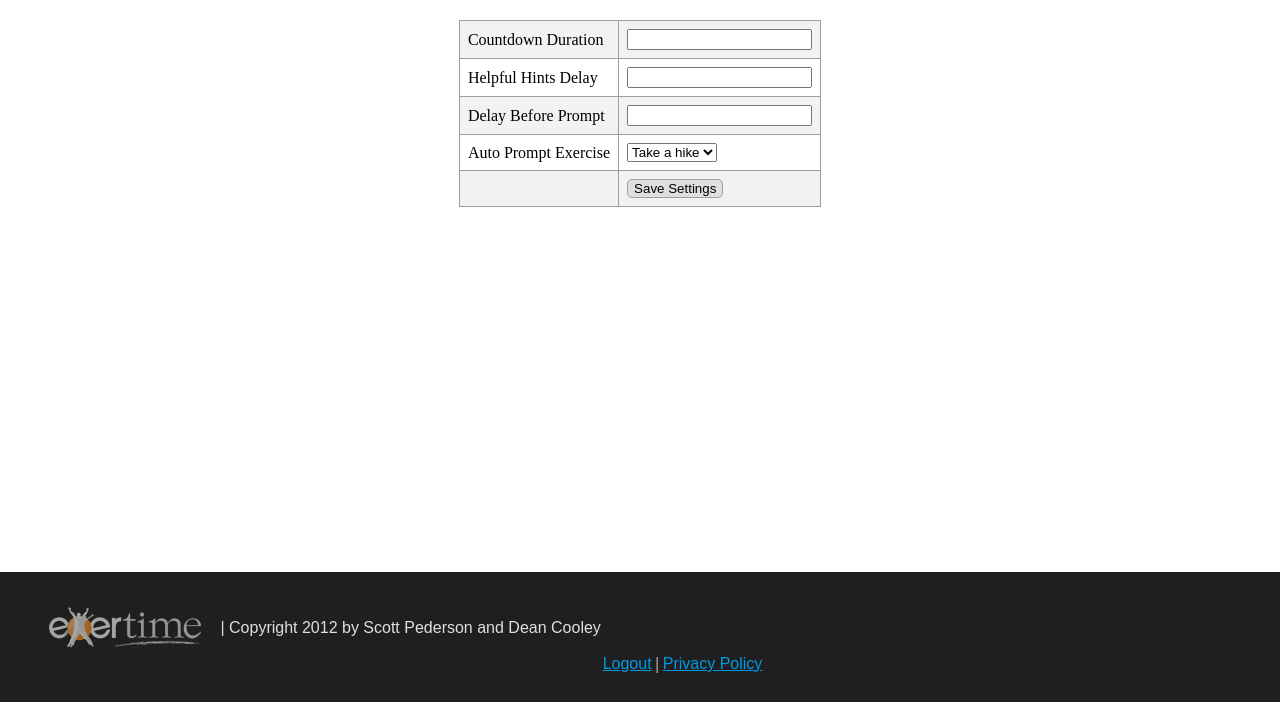
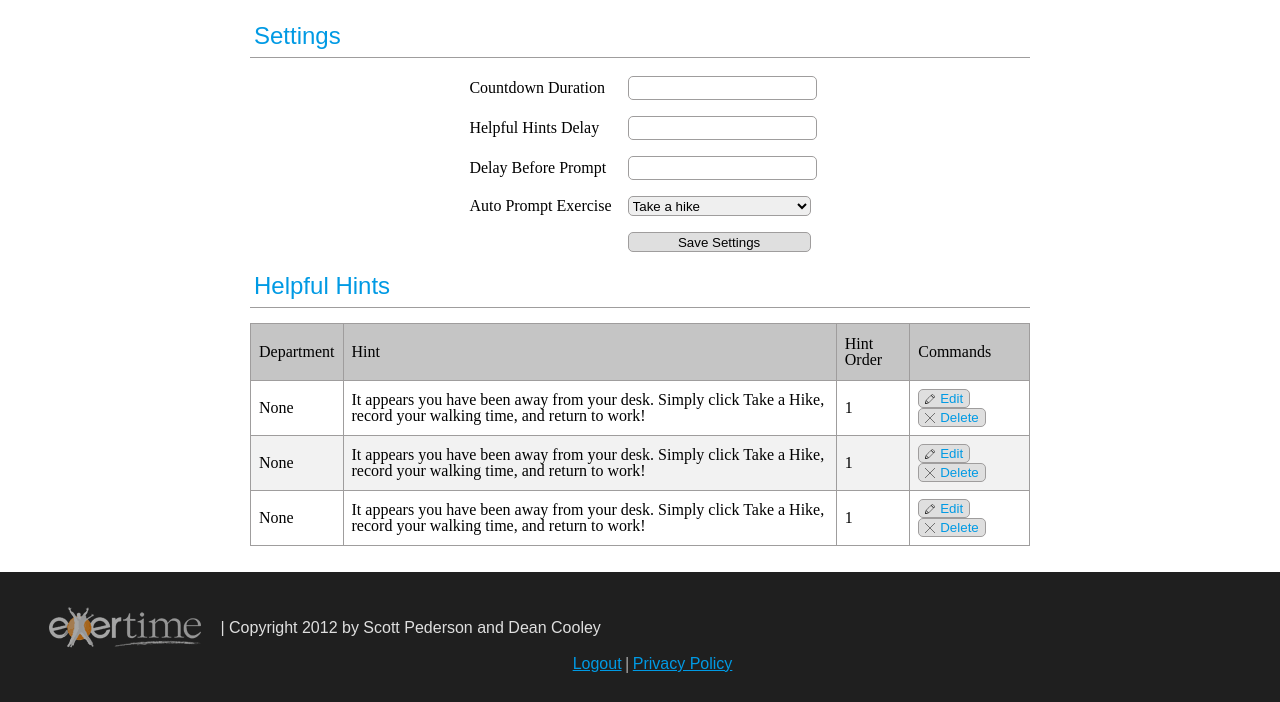
Before and after one commit to Kanokisaragi/exertime-website, a PHP site: page /global.php in a window 1280 px wide. Shown: the part 98-800 px from the top of the page. Run offline with PHP 8.4, Linux system fonts and the light colour scheme.

Commit message:
Form Styling

```diff
--- a/public_html/global.php
+++ b/public_html/global.php
@@ -8,19 +8,22 @@
         <?php include("include/header.php"); ?>
 
         <div class="wrapper">
+            <div class="page-title">
+                <h2>Settings</h2>
+            </div>
             <form method="post">
                     <table class="form">
                         <tr>
                             <td>Countdown Duration</td>
-                            <td><input type="text"/></td>
+                            <td><input type="number"/></td>
                         </tr>
                         <tr>
                             <td>Helpful Hints Delay</td>
-                            <td><input type="text"/></td>
+                            <td><input type="number"/></td>
                         </tr>
                         <tr>
                             <td>Delay Before Prompt</td>
-                            <td><input type="text"/></td>
+                            <td><input type="number"/></td>
                         </tr>
                         <tr>
                             <td>Auto Prompt Exercise</td>
@@ -37,7 +40,36 @@
                         </tr>
                     </table>
             </form>
-
+            <div class="page-title">
+                <h2>Helpful Hints</h2>
+            </div>
+            <div class="table_scroll">
+                <table>
+                    <?php
+                        echo "<tr>
+                                <th>Department</th>
+                                <th>Hint</th>
+                                <th>Hint Order</th>
+                                <th>Commands</th>
+                            </tr>";
+                        for ($i=0; $i < 3; $i++) {
+                            echo "<tr>
+                                <td>None</td>
+                                <td>It appears you have been away from your desk. Simply click Take a Hike, record your walking time, and return to work!</td>
+                                <td>1</td>
+                                <td>
+                                    <button type='button' name='btn-edit'>
+                                        <a class='btn-icon btn-edit'>Edit</a>
+                                    </button>
+                                    <button type='button' name='btn-del'>
+                                        <a class='btn-icon btn-del'>Delete</a>
+                                    </button>
+                                </td>
+                            </tr>";
+                        }
+                     ?>
+                </table>
+            </div>
         </div>
 
         <?php include("include/footer.php"); ?>
--- a/public_html/include/footer.php
+++ b/public_html/include/footer.php
@@ -1,4 +1,5 @@
 <footer>
+    <div class="footer-content">
         <p><img src="./resources/img/logo.jpg" alt="Exertime Logo">
              | Copyright 2012 by Scott Pederson and Dean Cooley</p>
 
@@ -7,4 +8,5 @@
             <li> | </li>
             <li><a href="#">Privacy Policy</a></li>
         </ul>
+    </div>
 </footer>
--- a/public_html/include/header.php
+++ b/public_html/include/header.php
@@ -1,6 +1,5 @@
 <header>
     <nav>
-
         <ul>
             <li><img src="./resources/img/head_logo.PNG" alt="Logo"></li>
             <li><a href="home.php" class="current">Home</a></li>
--- a/public_html/resources/css/style.css
+++ b/public_html/resources/css/style.css
@@ -19,7 +19,7 @@ body {
 }
 
 .wrapper{
-    margin: 20px 200px;
+    margin: 20px 250px;
     height: 100%;
 }
 
@@ -51,18 +51,18 @@ li {
 }
 
 
-/*  Buttons */
-button, input[type="submit"] {
+/**  Buttons **/
+button {
     border: 1px solid var(--grey);  /*#a6a6a6*/
     border-radius: 5px;
     background: var(--lighter_grey);    /*#e3e3e3*/
 }
 
-button:hover, input[type="submit"]:hover {
+button:hover {
     background: var(--light_grey);  /*#c8c8c8*/
 }
 
-button:active, input[type="submit"]:active {
+button:active {
     background: var(--scondary-theme-colour);
 }
 
@@ -84,7 +84,7 @@ button:active, input[type="submit"]:active {
 
 
 
-/*  Tables  */
+/**  Tables  **/
 div.table_scroll {
     max-height: 400px;
     overflow-y: auto;
@@ -115,6 +115,38 @@ th {
     text-align: left;
     background-color: var(--light_grey);
     color: black;
+}
+
+
+/** forms   **/
+form {
+
+}
+
+form td, form th, form tr {
+    border: none;
+    background-color: white;
+}
+
+input, select {
+    border: 1px solid var(--grey);
+    border-radius: 5px;
+    height: 20px;
+    width: 100%;
+}
+
+input[type="submit"] {
+    border: 1px solid var(--grey);  /*#a6a6a6*/
+    border-radius: 5px;
+    background: var(--lighter_grey);    /*#e3e3e3*/
+}
+
+input[type="submit"]:hover {
+    background: var(--light_grey);  /*#c8c8c8*/
+}
+
+input[type="submit"]:active {
+    background: var(--scondary-theme-colour);
 }
 
 
@@ -152,7 +184,7 @@ nav a.current {
     color: var(--scondary-theme-colour);
 }
 
-/***        Other Bits      */
+/***        Body      ***/
 .page-title {
     margin: 10px 0;
     border-bottom: 1px solid var(--grey);
@@ -172,12 +204,15 @@ nav a.current {
 /***       Footer      ***/
 
 footer {
-    position: fixed;
+    position: absolute;
     bottom: 0;
-    padding: 30px;
     background: var(--footer-colour);
     width: 100%;
     color: white;
+}
+
+footer .footer-content {
+    margin: 30px;
 }
 
 footer img {
```
Also changed, not shown: public_html/exercises.php (+16 -45 lines), public_html/groups.php (+16 -8 lines), public_html/organisations.php (+16 -8 lines), public_html/registrations.php (+16 -8 lines), public_html/users.php (+16 -8 lines).
